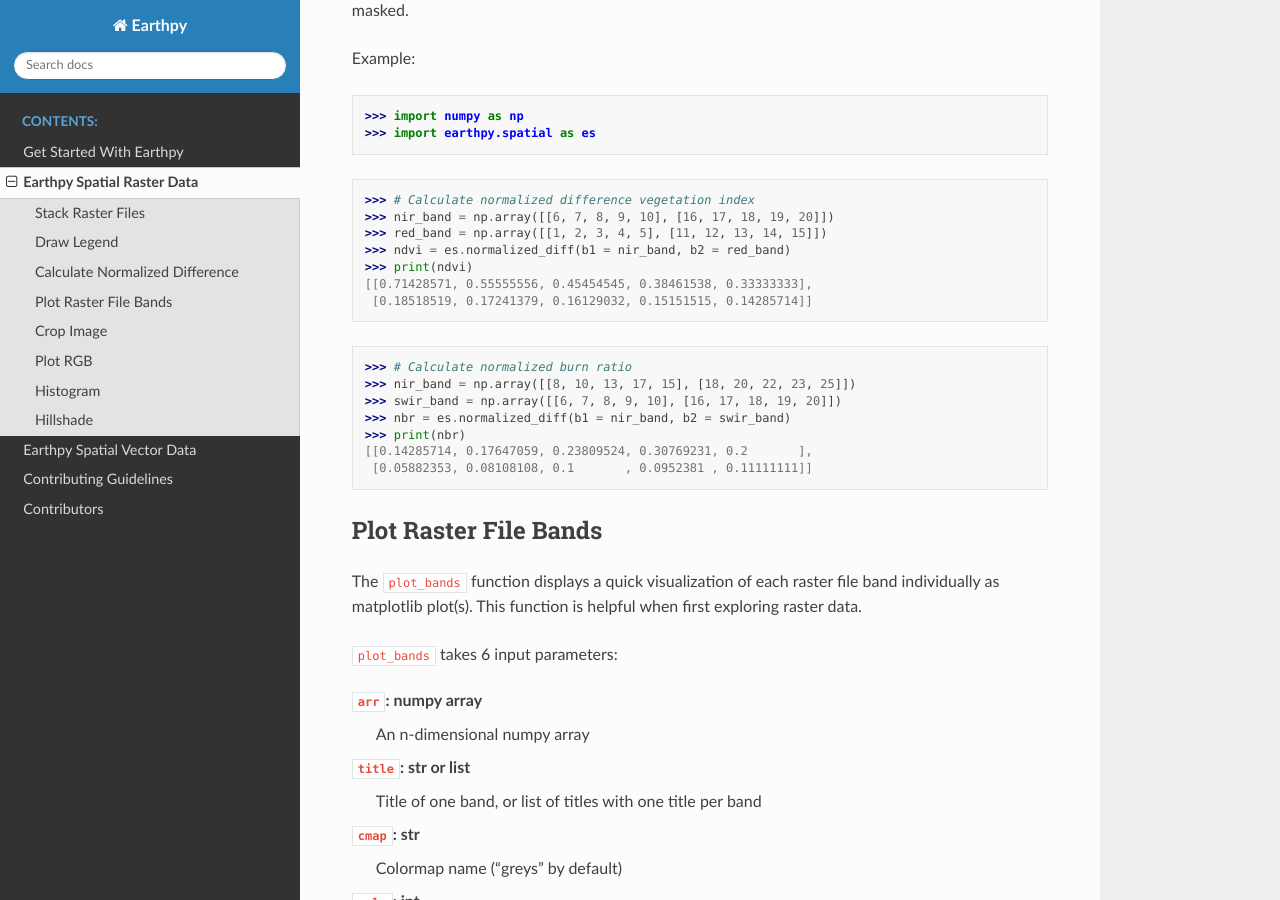
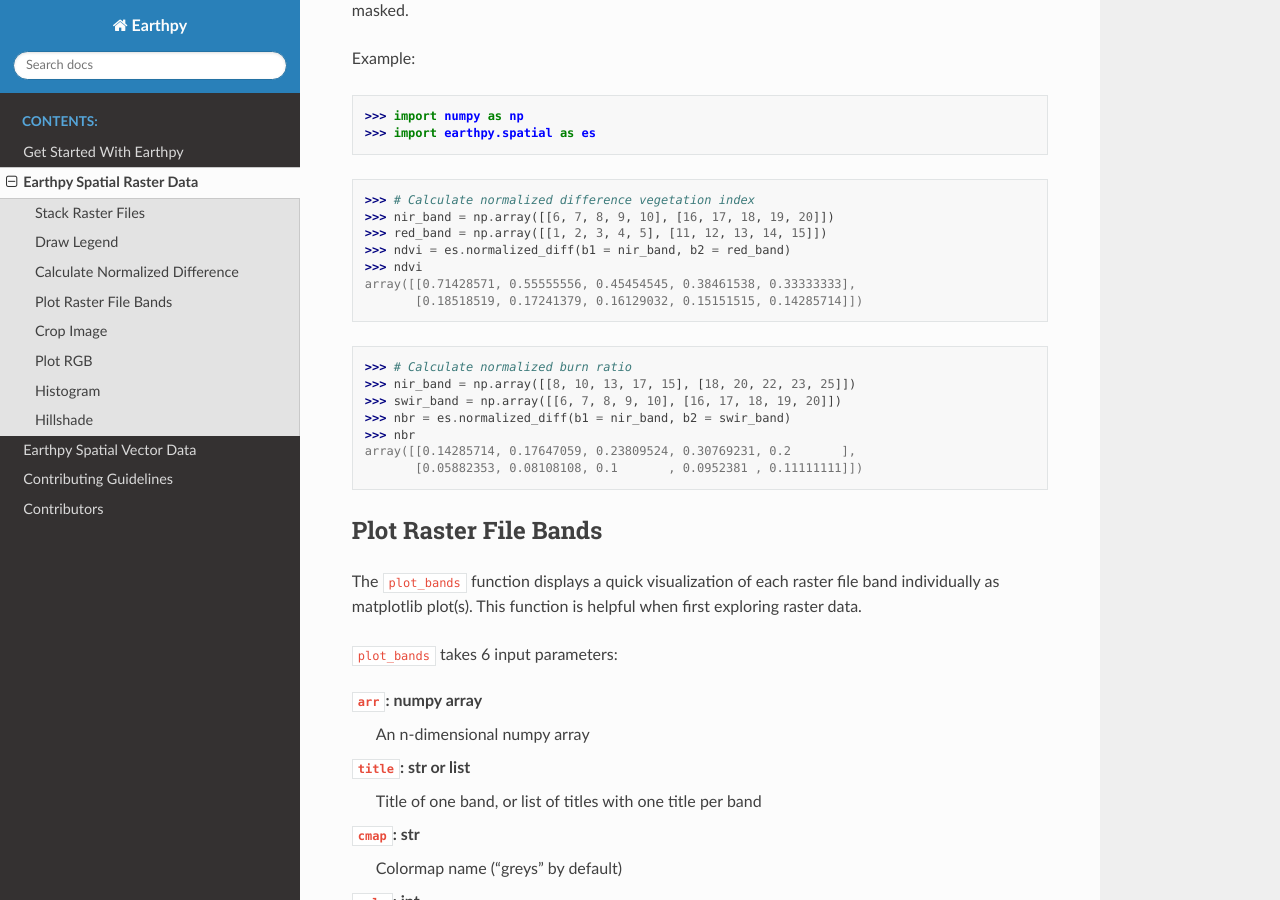
Before and after one commit to earthlab/earthpy, a Sphinx documentation site: the page built from docs/spatial-raster.rst, in a window 1280 px wide and 900 px high, scrolled down 2575 px. Built offline with Sphinx 7.4.7 and the Read the Docs theme 2.0.0, drawn with Linux system fonts in a browser that asks for light colours.

Commit message:
Update output of ndvi and nbr for normalized_diff

```diff
--- a/docs/spatial-raster.rst
+++ b/docs/spatial-raster.rst
@@ -106,17 +106,17 @@ Example:
     >>> nir_band = np.array([[6, 7, 8, 9, 10], [16, 17, 18, 19, 20]])
     >>> red_band = np.array([[1, 2, 3, 4, 5], [11, 12, 13, 14, 15]])
     >>> ndvi = es.normalized_diff(b1 = nir_band, b2 = red_band)
-    >>> print(ndvi)
-    [[0.71428571, 0.55555556, 0.45454545, 0.38461538, 0.33333333],
-     [0.18518519, 0.17241379, 0.16129032, 0.15151515, 0.14285714]]
+    >>> ndvi
+    array([[0.71428571, 0.55555556, 0.45454545, 0.38461538, 0.33333333],
+           [0.18518519, 0.17241379, 0.16129032, 0.15151515, 0.14285714]])
 
     >>> # Calculate normalized burn ratio
     >>> nir_band = np.array([[8, 10, 13, 17, 15], [18, 20, 22, 23, 25]])
     >>> swir_band = np.array([[6, 7, 8, 9, 10], [16, 17, 18, 19, 20]])
     >>> nbr = es.normalized_diff(b1 = nir_band, b2 = swir_band)
-    >>> print(nbr)
-    [[0.14285714, 0.17647059, 0.23809524, 0.30769231, 0.2       ],
-     [0.05882353, 0.08108108, 0.1       , 0.0952381 , 0.11111111]]
+    >>> nbr
+    array([[0.14285714, 0.17647059, 0.23809524, 0.30769231, 0.2       ],
+           [0.05882353, 0.08108108, 0.1       , 0.0952381 , 0.11111111]])
 
 
 Plot Raster File Bands
```
Also changed, not shown: 1 other file.
